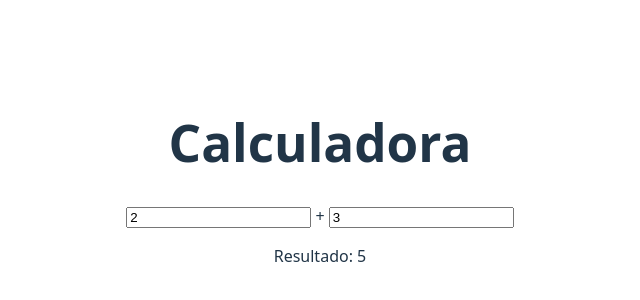
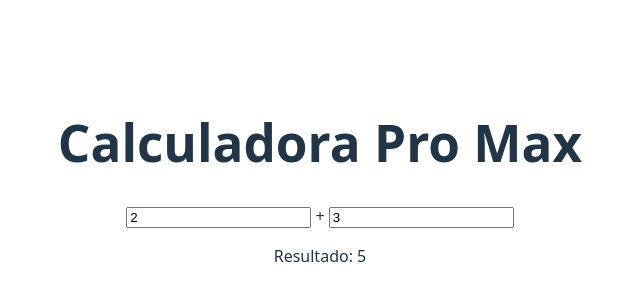
Before and after one commit to DanielBenjaminLopez/taller-CI-CD, a React (Vite) app in the folder tallerCICD/: page / in a window 1280 px wide. Shown: the part 226-526 px from the top of the page, without its empty margins (320-960 px from the left). Built offline with nearby package versions, Linux system fonts and the light colour scheme.

Commit message:
Update de UI

```diff
--- a/tallerCICD/src/App.jsx
+++ b/tallerCICD/src/App.jsx
@@ -8,7 +8,7 @@ function App() {
 
   return (
     <div style={{ textAlign: "center", marginTop: "50px" }}>
-      <h1>Calculadora</h1>
+      <h1>Calculadora Pro Max</h1>
       <input
         type="number"
         value={a}
```
